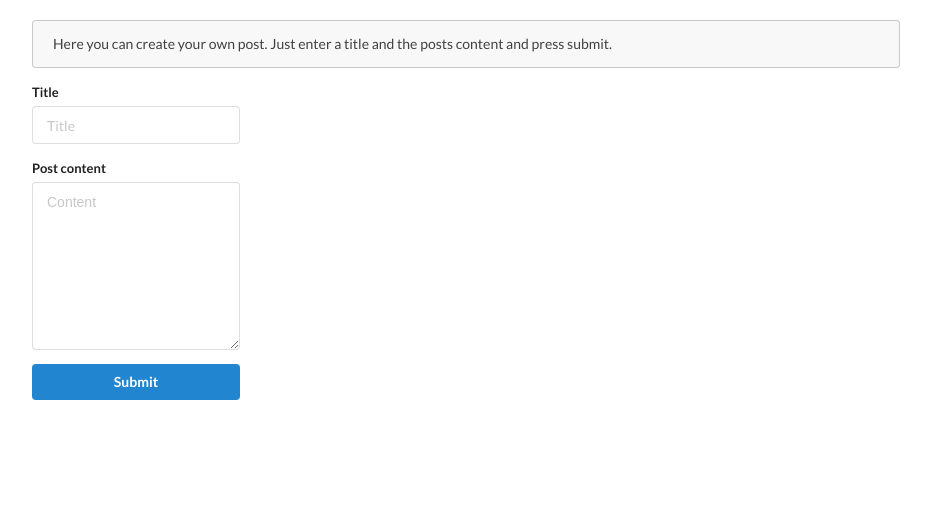
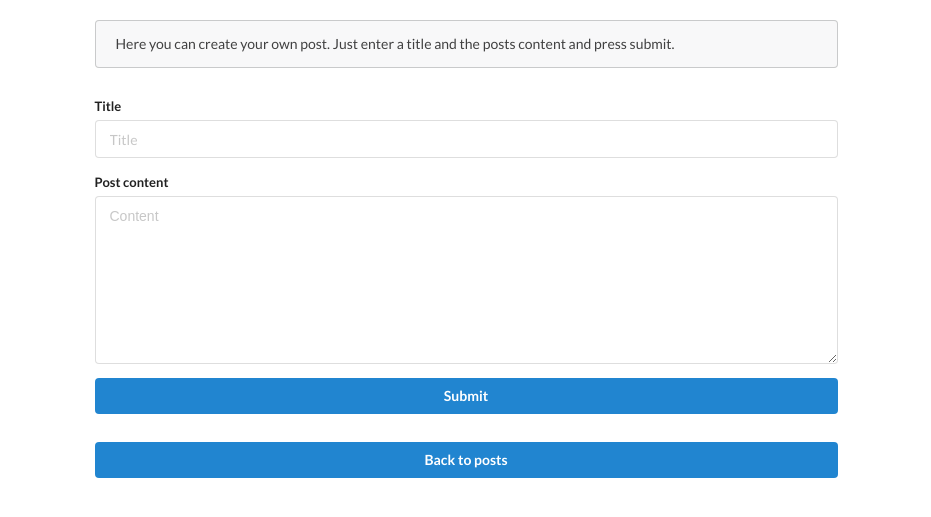
Before and after one commit to Zeph3ron/Web-security-project, a PHP site: page /createPostPage.php in a window 1280 px wide. Shown: the top 517 px of the page, without its empty margins (174-1105 px from the left). Run offline with PHP 8.4, Linux system fonts and the light colour scheme; the visitor is signed in with stand-in values (Sample User, id 1); some libraries are stand-ins or nearby versions.

Commit message:
Changed a few layout elements, trying to make it look a little better.

```diff
--- a/classes/PostHandler.php
+++ b/classes/PostHandler.php
@@ -74,7 +74,7 @@ class PostHandler {
         return '<div class="item">'
                 . '<img class="ui avatar image" src="resources/images/bill-small.png">'
                 . '<div class="content">'
-                . '<a class="header" href="displayPostPage.php?post_id=' . $post->id . '">' . $post->title . '</a>'
+                . '<a class="header" href="displayPostPage.php?post_id=' . $post->id . '">' . $post->title . '</a><font size="1">Created on '.date_format($post -> postDate, 'd/m/Y H:i').'</font>'
                 . '</div>'
                 . '</div>';
     }
--- a/createPostPage.php
+++ b/createPostPage.php
@@ -16,7 +16,7 @@
         }
         ?>
         <br/>
-        <main class="ui page grid">
+        <main class="ui page grid container">
             <div class="row">
                 <div class="column">
                     <div class="ui message main">
@@ -24,6 +24,8 @@
                     </div>
                 </div>
             </div>
+            <div class="row">
+                <div class="column">
                     <form class="ui form" action="src/createPost.php" method="post">
                         <div class="field">
                             <label>Title</label>
@@ -35,6 +37,15 @@
                         </div>
                         <button class="ui fluid primary button" type="submit">Submit</button>
                     </form>
+                </div>
+            </div>
+            <div class="row">
+                <div class="column">
+                    <form action="mainWallPage.php" method="post">
+                        <button class="ui fluid primary button"type="submit">Back to posts</button>
+                    </form>
+                </div>
+            </div>
         </main>
     </body>
 </html>
--- a/index.php
+++ b/index.php
@@ -1,4 +1,4 @@
-<!DOCTYPE html>
+
 <html>
     <head>
         <meta charset="UTF-8">
@@ -9,7 +9,7 @@
     </head>
     <body>
         <?php
-        echo 'Index.';
+        header('location:loginPage.php');
         ?>
     </body>
 </html>
--- a/mainWallPage.php
+++ b/mainWallPage.php
@@ -27,7 +27,7 @@
         }
         ?>
         <br/>
-        <main class="ui page grid">
+        <main class="ui page grid container">
             <div class="row">
                 <div class="column">
                     <div class="ui message main">
@@ -36,7 +36,8 @@
                     </div>
                 </div>
             </div>
-            <div class="ui middle aligned divided list">
+            <div class="row">
+                <div class="ui middle aligned divided list column">
                     <?php
                     for ($i = 0; $i < count($posts); $i++)
                     {
@@ -53,6 +54,7 @@
                         <button class="ui fluid primary button"type="submit">Log out</button>
                     </form>
                 </div>
+            </div>
         </main>
     </body>
 </html>
--- a/models/Post.php
+++ b/models/Post.php
@@ -19,7 +19,7 @@ class Post {
         $this->id = $id;
         $this->ownerId = $ownerId;
         $this->title = $title;
-        $this->postDate = $postDate;
+        $this->postDate = new DateTime($postDate);
         $this->nrOfVotes = $nrOfVotes;
         $this->content = $content;
     }
```
Also changed, not shown: displayPostPage.php (+18 -18 lines), editPostPage.php (+6 -2 lines). Lines whose indentation alone changed are shown as unchanged.
